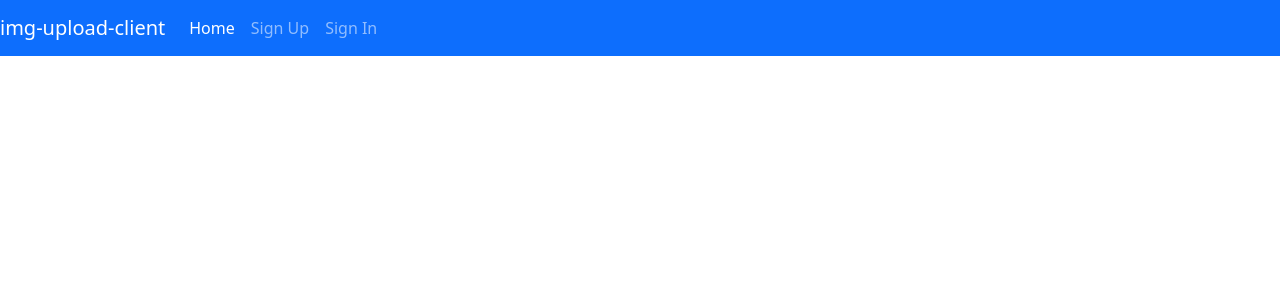
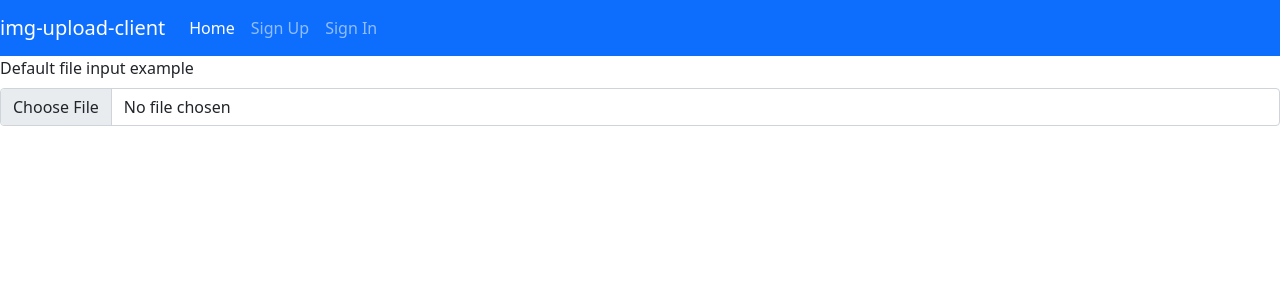
Before and after one commit to AchromaNull/img-upload-client, a React (Create React App) app: page / in a window 1280 px wide. Shown: the top 300 px of the page. Built offline with nearby package versions, Linux system fonts and the light colour scheme.

Commit message:
Added file import button
Co-authored with @BlasAgosto and @raytrott

```diff
--- a/src/App.js
+++ b/src/App.js
@@ -2,6 +2,7 @@
 import React, { Component, Fragment } from 'react'
 import { Route } from 'react-router-dom'
 import { v4 as uuid } from 'uuid'
+import Form from 'react-bootstrap/Form'
 
 import AuthenticatedRoute from './components/AuthenticatedRoute/AuthenticatedRoute'
 import AutoDismissAlert from './components/AutoDismissAlert/AutoDismissAlert'
@@ -87,6 +88,12 @@ class App extends Component {
             )}
           />
         </main>
+        <div>
+          <Form.Group controlId="formFile" className="mb-3">
+            <Form.Label>Default file input example</Form.Label>
+            <Form.Control type="file" />
+          </Form.Group>
+        </div>
       </Fragment>
     )
   }
```
